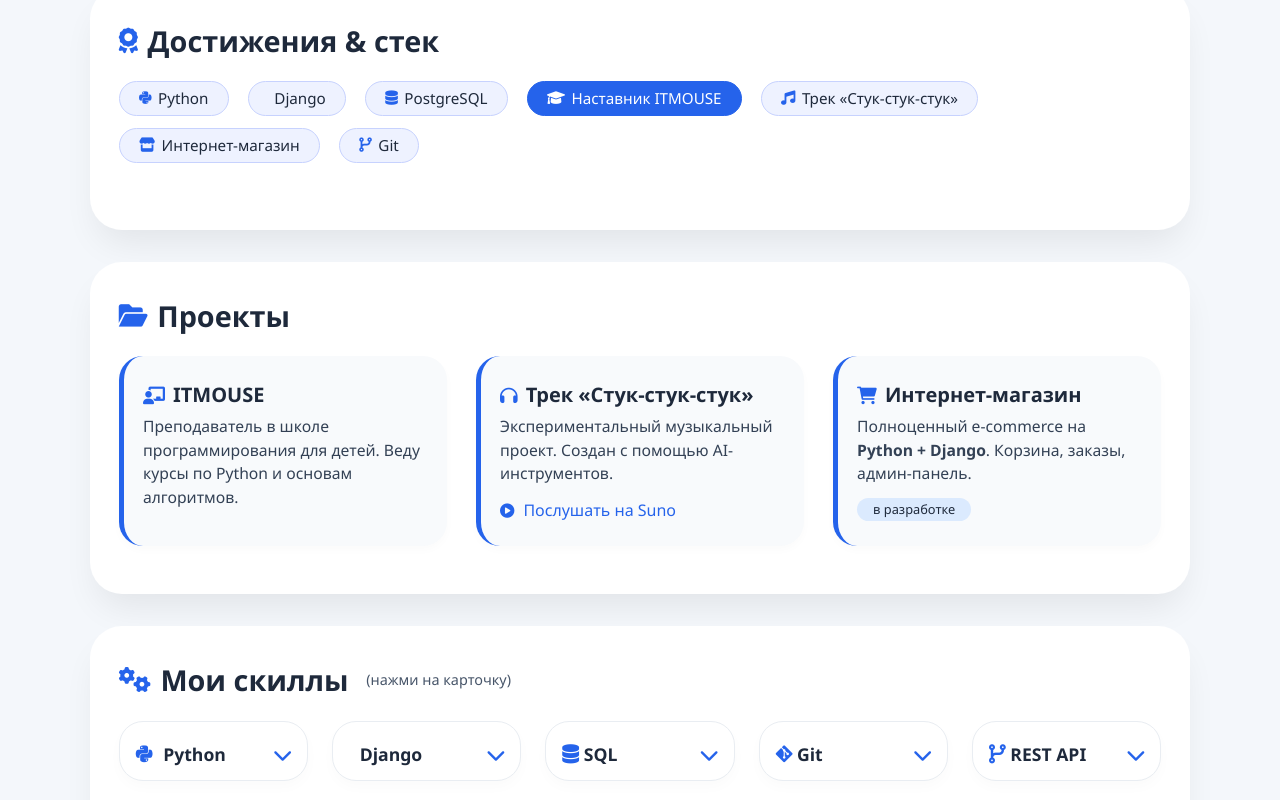
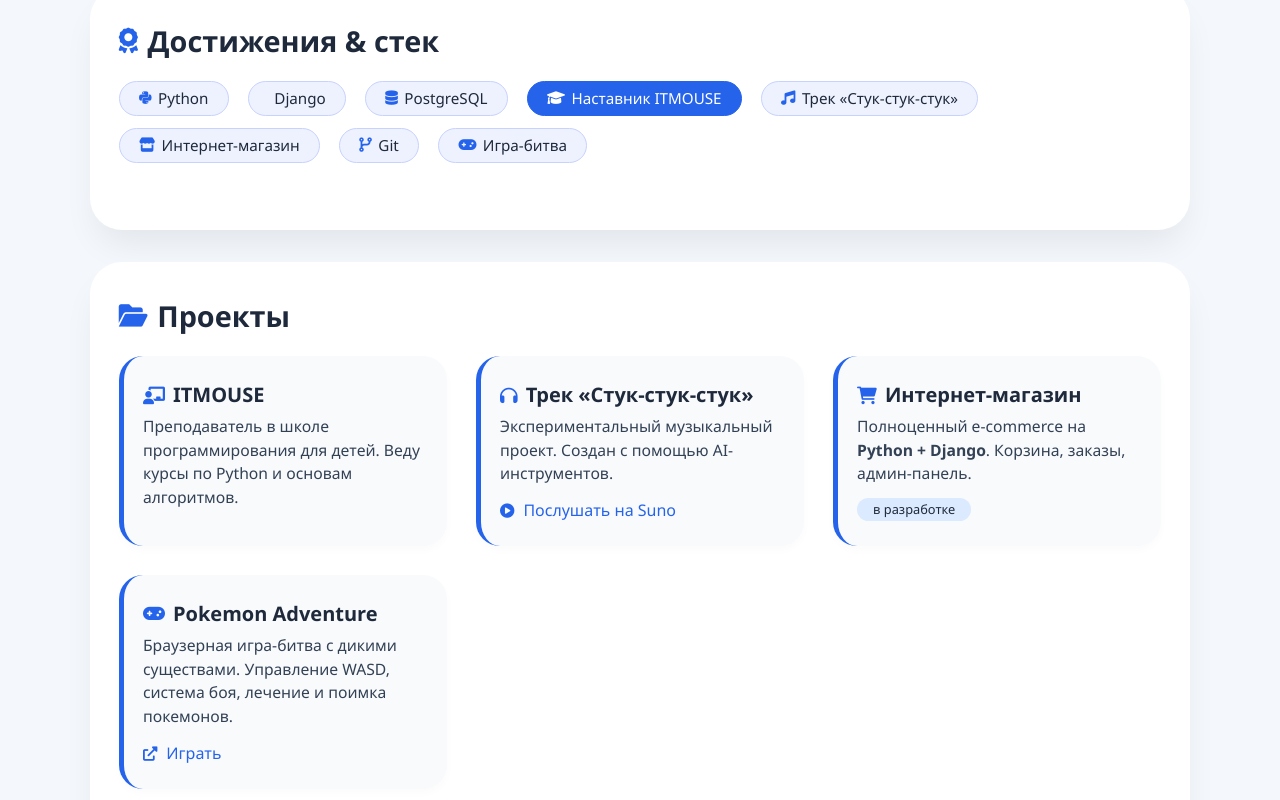
Before and after one commit to Caxapok91/mySitePortf, a plain HTML site: page index.html in a window 1280 px wide. Shown: the part 280-1080 px from the top of the page. Drawn offline with Linux system fonts and the light colour scheme.

Commit message:
add game

```diff
--- a/index.html
+++ b/index.html
@@ -344,6 +344,7 @@
       <span class="badge"><i class="fas fa-music"></i> Трек «Стук-стук-стук»</span>
       <span class="badge"><i class="fas fa-store"></i> Интернет-магазин</span>
       <span class="badge"><i class="fas fa-code-branch"></i> Git</span>
+      <span class="badge"><i class="fas fa-gamepad"></i> Игра-битва</span>
       <!-- убраны REST API и Docker -->
     </div>
   </div>
@@ -369,6 +370,14 @@
         <h3><i class="fas fa-cart-shopping"></i> Интернет-магазин</h3>
         <p>Полноценный e-commerce на <strong>Python + Django</strong>. Корзина, заказы, админ-панель.</p>
         <span style="display: inline-block; margin-top: 0.8rem; background: #dbeafe; padding: 0.1rem 1rem; border-radius: 40px; font-size: 0.8rem; font-weight: 500;">в разработке</span>
+      </div>
+      <!-- НОВЫЙ ПРОЕКТ: Игра -->
+      <div class="project-item">
+        <h3><i class="fas fa-gamepad"></i> Pokemon Adventure</h3>
+        <p>Браузерная игра-битва с дикими существами. Управление WASD, система боя, лечение и поимка покемонов.</p>
+        <a href="https://caxapok91.github.io/gameMy/" target="_blank" class="project-link">
+          <i class="fas fa-external-link-alt"></i> Играть
+        </a>
       </div>
     </div>
   </div>
@@ -419,7 +428,7 @@
         </div>
         <div class="skill-description">Проектирование эндпоинтов, JWT, документация (Swagger/DRF).</div>
       </div>
-      <!-- карточка 6: Docker убран из скиллов, но оставим что-то полезное -->
+      <!-- карточка 6: Linux -->
       <div class="skill-card" data-skill="linux">
         <div class="skill-header">
           <span><i class="fab fa-linux"></i> Linux</span>
```
